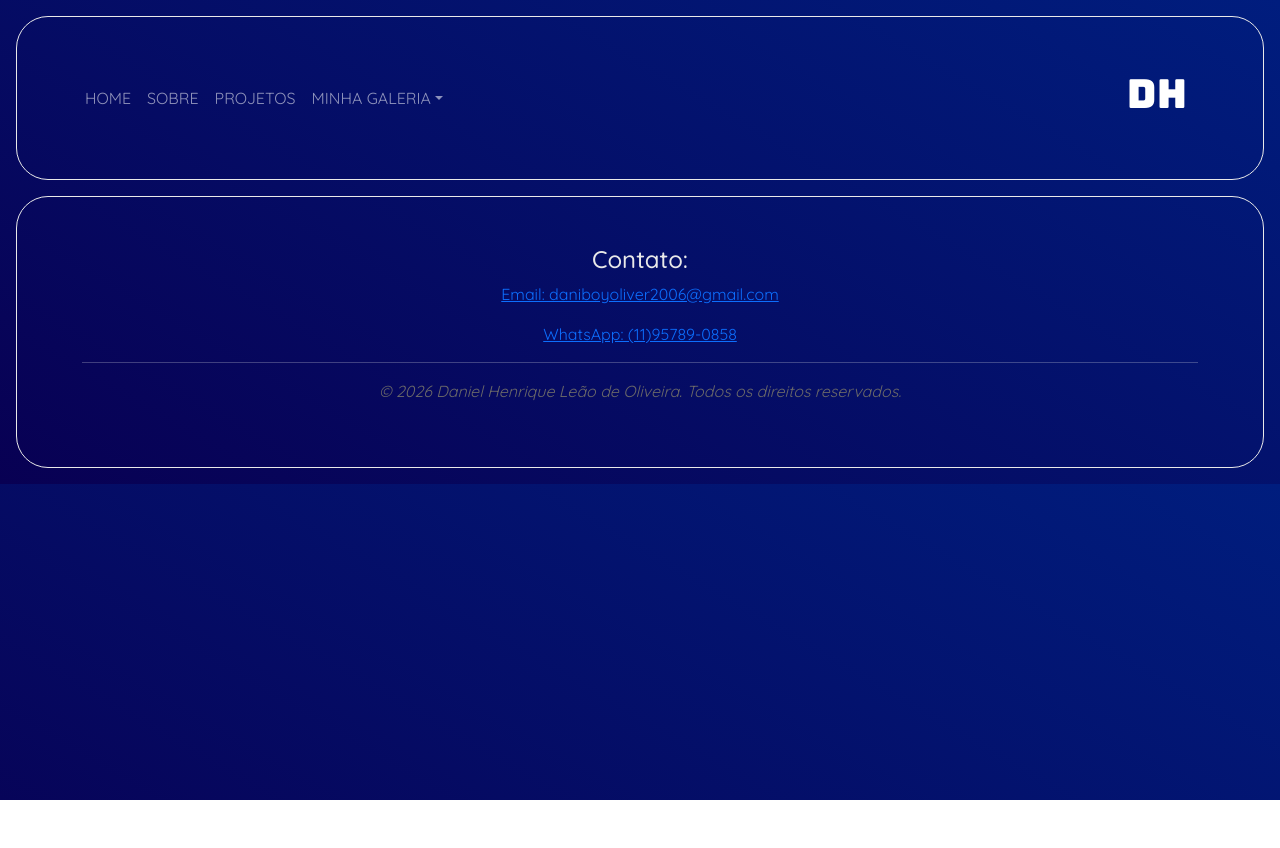
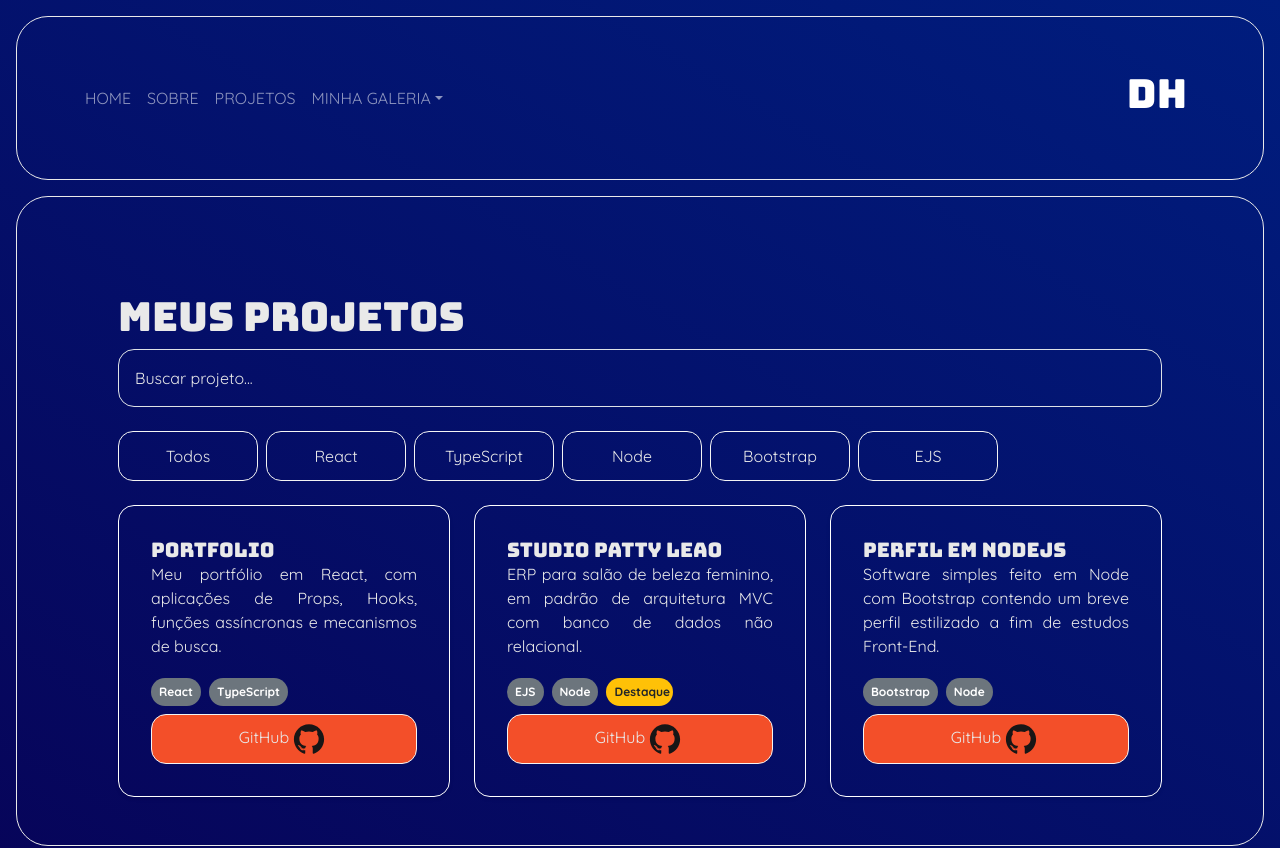
Before and after one commit to DanielLeaoOliveira/About-me-React, a React (Vite) app: page /Projetos in a window 1280 px wide. Shown: the top 848 px of the page. Before the commit the page ends 800 px from the top, so only its background shows below. Built offline with nearby package versions, Linux system fonts and the light colour scheme.

Commit message:
Pagina de projetos com hooks em React (estágio inicial)

```diff
--- a/index.html
+++ b/index.html
@@ -4,7 +4,7 @@
 <head>
     <meta charset="UTF-8" />
     <meta name="viewport" content="width=device-width, initial-scale=1.0" />
-    <title>Meu Portifólio | Daniel Henrique Leão de Oliveira</title>
+    <title>Meu Portfólio | Daniel Henrique Leão de Oliveira</title>
     <link rel="icon" type="image/png" href="/favicon.png" />
 </head>
 
--- a/src/assets/css/index.css
+++ b/src/assets/css/index.css
@@ -72,8 +72,8 @@ body {
 }
 
 .icone-tech {
-    width: 25%;
-    border-radius: 0 !important;
+    width: 40px;
+    height: 40px;
 }
 
 
@@ -81,6 +81,7 @@ body {
 
 .icone-btn {
     width: 30px;
+    height: 30px;
 }
 
 .icone-btn.lnkdn {
@@ -122,6 +123,56 @@ body {
     height: 65px;
 }
 
+.btn-pesquisa {
+    width: 140px;
+    background: none;
+}
+
+.btn-pesquisa:hover {
+    border-radius: 0;
+    border-color: #2a00e4;
+    background-color: #2a00e4;
+    box-shadow: 0px 0px 14px rgb(0, 0, 0, 0.);
+}
+
+.btn.proj-github {
+    background-color: #F34F29;
+    width: 100%;
+}
+
+.btn.proj-github:hover {
+    background-color: #ca3b1a;
+    border-color: #ca3b1a;
+    color: var(--fonte);
+    border-radius: 0;
+}
+
+
+/* |=============| Forms |============| */
+
+.form-control {
+    background: none;
+    color: var(--fonte);
+}
+
+.form-control::placeholder {
+    color: var(--fonte);
+}
+
+.form-control:enabled {
+    background: none;
+    color: var(--fonte);
+}
+
+
+/* |=============| Cards de projetos |============| */
+
+.card-projetos {
+    background: none;
+    color: var(--fonte);
+    border: 1px solid #ffffff;
+}
+
 
 /* |=============| Footer |============| */
 
--- /dev/null
+++ b/src/components/BarraPesquisa.tsx
@@ -0,0 +1,18 @@
+interface BarraPesquisaProps{
+    value: string
+    onChange: (value: string) => void
+}
+
+export function BarraPesquisa({
+    value,
+    onChange
+}: BarraPesquisaProps){
+    return (
+        <input type="text"
+        className="form-control mb-4 p-3 rounded-4"
+        placeholder="Buscar projeto..."
+        value={value}
+        onChange={(e)=>onChange(e.target.value)}
+        />
+    )
+}
--- /dev/null
+++ b/src/components/BotoesFiltro.tsx
@@ -0,0 +1,35 @@
+interface BotoesFiltroProps {
+    selected: string
+    onSelect: (tech: string) => void
+}
+
+const tecnologias = [
+    "Todos",
+    "React",
+    "TypeScript",
+    "Node",
+    "Bootstrap",
+    "EJS"
+]
+
+export function BotoesFiltro({
+    selected,
+    onSelect
+}: BotoesFiltroProps) {
+    return (
+        <div className="my-4">
+            {tecnologias.map((tech) => (
+                <button
+                    key={tech}
+                    className={`btn btn-pesquisa me-2 ${selected === tech
+                        ? "btn-primary"
+                        : "btn-outline-primary"
+                        }`}
+                    onClick={() => onSelect(tech)}
+                >
+                    {tech}
+                </button>
+            ))}
+        </div>
+    )
+}
--- a/src/components/ContentHome.tsx
+++ b/src/components/ContentHome.tsx
@@ -24,14 +24,14 @@ export function ContentHome() {
                             <hr />
 
                             <i><h5>Principais Tecnologias:</h5></i>
-                            <img src={bs} className="img-fluid rounded-5 icone-tech p-1" alt="Imagem de exemplo" />
-                            <img src={css3} className="img-fluid rounded-5 icone-tech p-1" alt="Imagem de exemplo" />
-                            <img src={html5} className="img-fluid rounded-5 icone-tech p-1" alt="Imagem de exemplo" />
-                            <img src={js} className="img-fluid rounded-5 icone-tech p-1" alt="Imagem de exemplo" />
-                            <img src={react} className="img-fluid rounded-5 icone-tech p-1" alt="Imagem de exemplo" />
-                            <img src={reactbootstrap} className="img-fluid rounded-5 icone-tech p-1" alt="Imagem de exemplo" />
-                            <img src={github} className="img-fluid rounded-5 icone-tech p-1" alt="Imagem de exemplo" />
-                            <img src={git} className="img-fluid rounded-5 icone-tech p-1" alt="Imagem de exemplo" />
+                            <img src={bs} className="img-fluid icone-tech p-1" alt="Imagem de exemplo" />
+                            <img src={css3} className="img-fluid icone-tech p-1" alt="Imagem de exemplo" />
+                            <img src={html5} className="img-fluid icone-tech p-1" alt="Imagem de exemplo" />
+                            <img src={js} className="img-fluid icone-tech p-1" alt="Imagem de exemplo" />
+                            <img src={react} className="img-fluid icone-tech p-1" alt="Imagem de exemplo" />
+                            <img src={reactbootstrap} className="img-fluid icone-tech p-1" alt="Imagem de exemplo" />
+                            <img src={github} className="img-fluid icone-tech p-1" alt="Imagem de exemplo" />
+                            <img src={git} className="img-fluid icone-tech p-1" alt="Imagem de exemplo" />
                         </div>
                         <div className="col">
                             <img src={close} className="img-fluid rounded-5 perfil mt-4" alt="Imagem de exemplo" />
--- a/src/components/ContentProjetos.tsx
+++ /dev/null
@@ -1,6 +0,0 @@
-export function ContentProjetos() {
-    return(
-        <>
-        </>
-    )
-}
--- /dev/null
+++ b/src/components/ProjetoCard.tsx
@@ -0,0 +1,45 @@
+import { Projeto } from '../types/Projeto'
+import github from '../assets/img/github-original.svg'
+
+
+interface ProjetoCardProps {
+    projeto: Projeto
+}
+
+export function ProjetoCard({
+    projeto
+}: ProjetoCardProps) {
+    return (
+        <div className="card h-100 shadow-sm rounded-4 p-3 card-projetos">
+            <div className="card-body">
+
+                <h5 className="titulo mb-0">{projeto.titulo}</h5>
+                <p className="texto-descricao">{projeto.descricao}</p>
+                <div className="mb-1">
+                    {projeto.tecnologias.map((tech) => (
+                        <span
+                            key={tech}
+                            className="badge bg-secondary me-2 my-1 p-2 rounded-5">
+                            {tech}
+                        </span>
+
+                    ))}{projeto.featured && (
+                        <span className="badge bg-warning text-dark w-25 p-2 rounded-5">
+                            Destaque
+                        </span>
+                    )}
+                </div>
+
+                <div className="d-flex justify-content-center">
+                    <a href={projeto.github}
+                        target="_blank"
+                        className="btn proj-github p-1 mt-auto">
+                        GitHub
+                        <img src={github} className="img-fluid icone-tech p-1" alt="Imagem de exemplo" />
+                    </a>
+                </div>
+
+            </div>
+        </div>
+    )
+}
--- /dev/null
+++ b/src/data/projetos.ts
@@ -0,0 +1,28 @@
+import { Projeto } from '../types/Projeto'
+
+export const projetos: Projeto[] = [
+    {
+        id: 1,
+        titulo: "Portfolio",
+        descricao: "Meu portfólio em React, com aplicações de Props, Hooks, funções assíncronas e mecanismos de busca.",
+        tecnologias: ["React", "TypeScript"],
+        github: "https://github.com/DanielLeaoOliveira/About-me-React.git",
+        featured: false
+    },
+    {
+        id: 2,
+        titulo: "Studio Patty Leao",
+        descricao: "ERP para salão de beleza feminino, em padrão de arquitetura MVC com banco de dados não relacional.",
+        tecnologias: ["EJS", "Node"],
+        github: "https://github.com/DanielLeaoOliveira/studio-patty-leao-platform.git",
+        featured: true
+    },
+    {
+        id: 3,
+        titulo: "Perfil em NodeJS",
+        descricao: "Software simples feito em Node com Bootstrap contendo um breve perfil estilizado a fim de estudos Front-End.",
+        tecnologias: ["Bootstrap", "Node"],
+        github: "https://github.com/DanielLeaoOliveira/Perfil-NodeJS.git",
+        featured: false
+    }
+]
--- a/src/pages/Projetos.tsx
+++ b/src/pages/Projetos.tsx
@@ -1,13 +1,65 @@
 import { Navbar } from "../components/Navbar";
 import { Footer } from "../components/Footer";
-import { ContentProjetos } from "../components/ContentProjetos";
+import { useState } from "react"
+import { projetos } from "../data/projetos"
+import { BarraPesquisa } from "../components/BarraPesquisa"
+import { BotoesFiltro } from "../components/BotoesFiltro"
+import { ProjetoCard } from "../components/ProjetoCard"
+
 
 export function Projetos() {
+
+    const [search, setSearch] = useState("")
+    const [filter, setFilter] = useState("Todos")
+
+    const projetosFiltrados = projetos.filter((projeto) => {
+        const matchesPesquisa =
+            projeto.titulo
+                .toLowerCase()
+                .includes(search.toLowerCase())
+
+        const matchesFilter =
+            filter === "Todos" ||
+            projeto.tecnologias.includes(filter)
+
+        return matchesPesquisa && matchesFilter
+    })
+
     return (
         <>
             <Navbar />
-            <ContentProjetos />
+            <section className="conteudo rounded-5 m-3">
+                <div className="container p-5">
+                <h1 className="titulo mt-5">
+                    Meus Projetos
+                </h1>
+
+                <BarraPesquisa
+                    value={search}
+                    onChange={setSearch}
+                />
+
+                <BotoesFiltro
+                    selected={filter}
+                    onSelect={setFilter}
+                />
+
+                <div className="row g-4">
+                    {projetosFiltrados.map((projeto) => (
+                        <div
+                            key={projeto.id}
+                            className="col-md-4"
+                        >
+                            <ProjetoCard
+                                projeto={projeto}
+                            />
+                        </div>
+                    ))}
+                </div>
+            </div>
+            </section>
             <Footer />
         </>
     )
+
 }
--- /dev/null
+++ b/src/types/Projeto.ts
@@ -0,0 +1,8 @@
+export interface Projeto{
+    id: number
+    titulo: string
+    descricao: string
+    tecnologias: string[]
+    github: string
+    featured: boolean
+}
```
